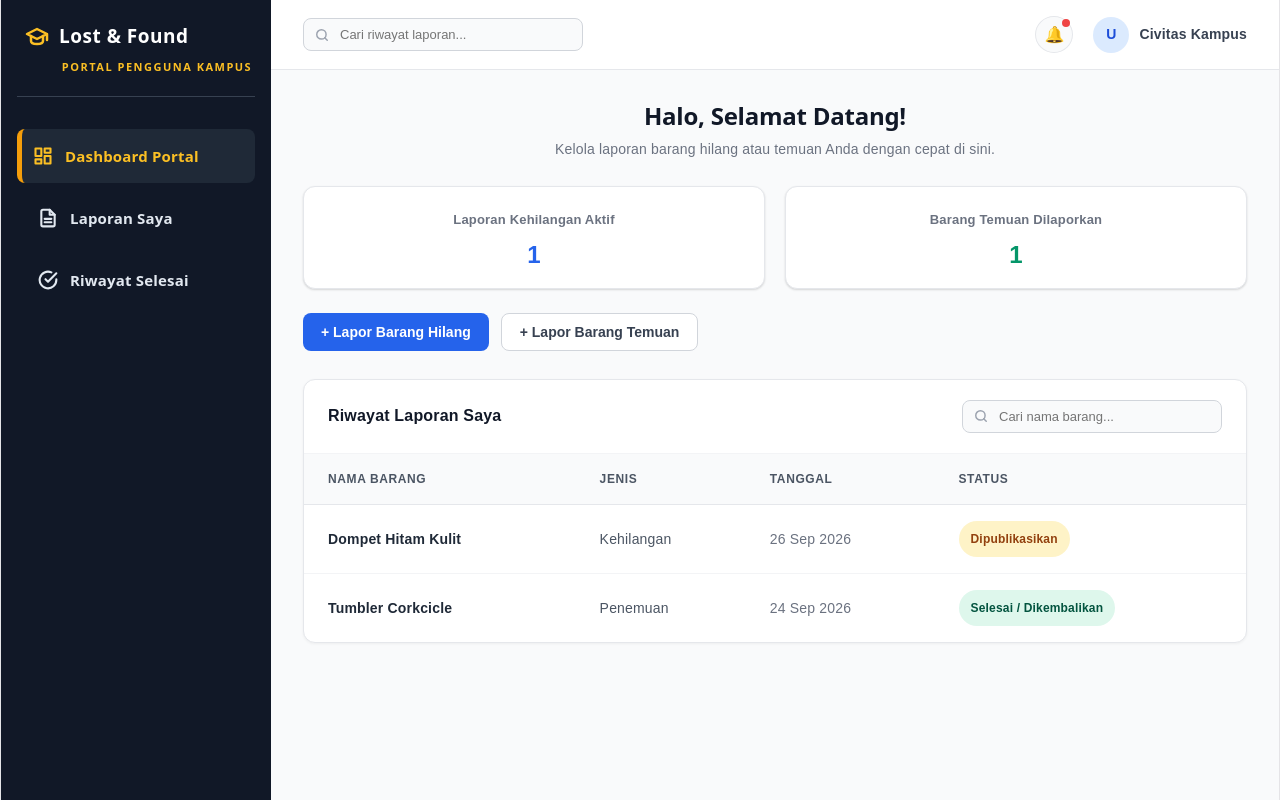
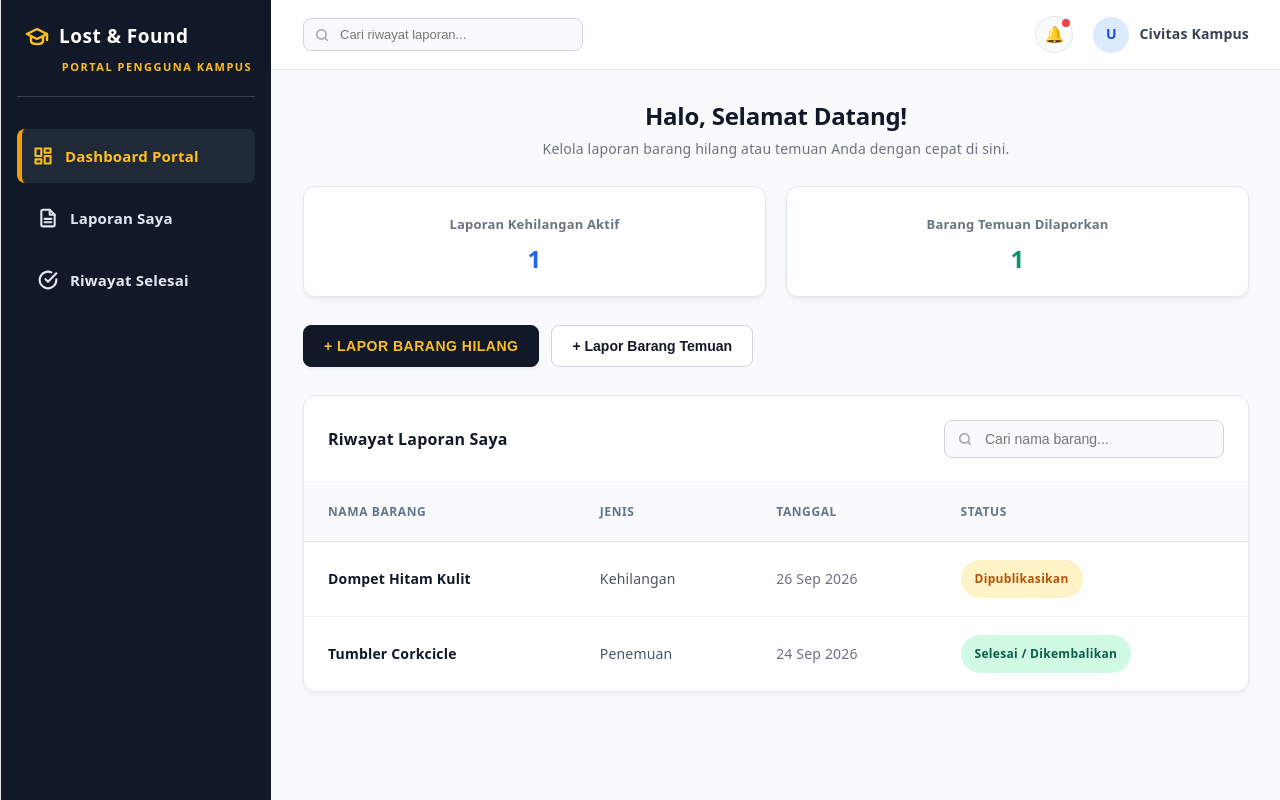
Before and after one commit to holyblesty/PBL03, a React (Vite) app in the folder lost-found-app/: page / in a window 1280 px wide. Built offline with nearby package versions, Linux system fonts and the light colour scheme.

Commit message:
satukan dan selaraskan css admin serta dashboard ke tema kontras tinggi

```diff
--- a/lost-found-app/src/App.css
+++ b/lost-found-app/src/App.css
@@ -1,4 +1,28 @@
-/* Reset total halaman */
+/* ==========================================================================
+   1. GLOBAL VARIABLES & RESET
+   ========================================================================== */
+:root {
+  /* Palet Warna Kontras Tinggi Keamanan Kampus */
+  --bg-dark: #111827;
+  /* Charcoal pekat (hampir hitam) */
+  --bg-dark-hover: #1F2937;
+  /* Charcoal agak terang untuk hover */
+  --accent-gold: #FBBF24;
+  /* Kuning Emas Terang Menyala */
+  --accent-orange: #F59E0B;
+  /* Oranye Emas Penanda */
+
+  /* Latar Konten & Teks */
+  --bg-main: #F8FAFC;
+  /* Abu-abu sangat muda bersih */
+  --text-main: #111827;
+  /* Teks utama hitam pekat */
+  --text-muted: #64748B;
+  /* Teks redup */
+  --border-color: #E2E8F0;
+  /* Garis pembatas tipis lembut */
+}
+
 * {
   box-sizing: border-box;
 }
@@ -9,8 +33,9 @@ html {
   padding: 0;
   width: 100%;
   height: 100%;
-  font-family: sans-serif;
-  background-color: #f8fafc;
+  font-family: system-ui, -apple-system, BlinkMacSystemFont, "Segoe UI", Roboto, sans-serif;
+  background-color: var(--bg-main);
+  color: var(--text-main);
 }
 
 #root {
@@ -18,7 +43,6 @@ html {
   min-height: 100vh;
 }
 
-/* Pembungkus utama aplikasi */
 .app-container {
   width: 100%;
   min-height: 100vh;
@@ -26,129 +50,30 @@ html {
   padding: 0;
 }
 
-/* Container Admin: Paksa nempel dari kiri layar */
-.admin-container {
+/* ==========================================================================
+   2. MAIN CONTAINERS & LAYOUT LAYERS
+   ========================================================================== */
+.admin-container,
+.dashboard-container {
   display: flex;
   width: 100vw;
-  min-height: 100vh;
+  height: 100vh;
   margin: 0;
   padding: 0;
-}
-
-/* Sidebar di kiri */
-.admin-sidebar {
-  width: 250px;
-  background-color: #1e293b;
-  color: #fff;
-  padding: 20px;
-  height: 100vh;
-  flex-shrink: 0;
-}
-
-.admin-sidebar h2 {
-  margin-top: 0;
-  margin-bottom: 5px;
-}
-
-.admin-sidebar .subtitle {
-  font-size: 12px;
-  color: #94a3b8;
-  margin-bottom: 30px;
-}
-
-.admin-nav {
-  display: flex;
-  flex-direction: column;
-  gap: 10px;
-}
-
-.admin-nav a {
-  color: #94a3b8;
-  text-decoration: none;
-  padding: 10px;
-  border-radius: 5px;
-}
-
-.admin-nav a.active,
-.admin-nav a:hover {
-  color: #fff;
-  background-color: #334155;
-}
-
-/* Area Konten Utama di kanan */
-.admin-main {
-  flex-grow: 1;
-  background-color: #f8fafc;
-  padding: 40px;
-  overflow-y: auto;
-}
-
-.admin-header {
-  margin-bottom: 30px;
-}
-
-.admin-header h1 {
-  margin: 0 0 10px 0;
-  color: #0f172a;
-  font-size: 28px;
-}
-
-.admin-header p {
-  color: #64748b;
-  margin: 0;
-}
-
-/* Grid Statistik */
-.stats-grid {
-  display: grid;
-  grid-template-columns: repeat(3, 1fr);
-  gap: 20px;
-}
-
-.stat-card {
-  background-color: #fff;
-  padding: 24px;
-  border-radius: 8px;
-  box-shadow: 0 1px 3px rgba(0, 0, 0, 0.1);
-}
-
-.stat-card h3 {
-  margin: 0 0 10px 0;
-  color: #334155;
-  font-size: 16px;
-}
-
-.stat-card p {
-  font-size: 28px;
-  font-weight: bold;
-  margin: 0;
-}
-
-.stat-blue {
-  color: #2563eb;
-}
-
-.stat-green {
-  color: #16a34a;
-}
-
-.stat-yellow {
-  color: #d97706;
-}
-
-/* Layout Utama Dashboard */
-.dashboard-container {
-  display: flex;
-  height: 100vh;
   overflow: hidden;
 }
 
+.admin-main,
 .dashboard-main {
   flex: 1;
   display: flex;
   flex-direction: column;
   overflow-y: auto;
-  background-color: #F9FAFB;
+  background-color: var(--bg-main);
+}
+
+.admin-main {
+  padding: 40px;
 }
 
 .dashboard-content {
@@ -156,29 +81,88 @@ html {
   box-sizing: border-box;
 }
 
-/* Statistik Kartu */
+/* Header Teks */
+.admin-header {
+  margin-bottom: 30px;
+}
+
+.admin-header h1 {
+  margin: 0 0 8px 0;
+  color: var(--text-main);
+  font-size: 28px;
+  font-weight: 800;
+  letter-spacing: -0.5px;
+}
+
+.admin-header p {
+  color: var(--text-muted);
+  margin: 0;
+  font-weight: 500;
+}
+
+/* ==========================================================================
+   3. STATISTIK KARTU (CARD STATS) & GRID
+   ========================================================================== */
+.stats-grid,
 .card-stats-container {
   display: grid;
-  grid-template-columns: repeat(auto-fit, minmax(220px, 1fr));
+  grid-template-columns: repeat(auto-fit, minmax(240px, 1fr));
   gap: 20px;
-  margin-bottom: 24px;
+  margin-bottom: 28px;
 }
 
+.stat-card,
 .dashboard-card {
   background: #FFFFFF;
-  padding: 20px 24px;
+  padding: 24px;
   border-radius: 12px;
-  box-shadow: 0 1px 3px rgba(0, 0, 0, 0.05), 0 1px 2px rgba(0, 0, 0, 0.1);
-  border: 1px solid #E5E7EB;
-  transition: transform 0.15s ease, box-shadow 0.15s ease;
+  box-shadow: 0 4px 6px -1px rgba(0, 0, 0, 0.05), 0 2px 4px -1px rgba(0, 0, 0, 0.03);
+  border: 1px solid var(--border-color);
+  transition: transform 0.2s ease, box-shadow 0.2s ease;
 }
 
+.stat-card:hover,
 .dashboard-card:hover {
   transform: translateY(-2px);
-  box-shadow: 0 4px 6px -1px rgba(0, 0, 0, 0.1);
+  box-shadow: 0 10px 15px -3px rgba(0, 0, 0, 0.05), 0 4px 6px -2px rgba(0, 0, 0, 0.03);
 }
 
-/* Tombol Aksi */
+.stat-card h3 {
+  margin: 0 0 12px 0;
+  color: var(--text-muted);
+  font-size: 14px;
+  font-weight: 700;
+  text-transform: uppercase;
+  letter-spacing: 0.05em;
+}
+
+.stat-card p {
+  font-size: 32px;
+  font-weight: 800;
+  margin: 0;
+  letter-spacing: -1px;
+}
+
+/* Warna Angka Statistik Diselaraskan */
+.stat-blue {
+  color: #3B82F6;
+}
+
+/* Info Umum */
+.stat-green {
+  color: #10B981;
+}
+
+/* Selesai/Clear */
+.stat-yellow {
+  color: var(--accent-orange);
+}
+
+/* Pending/Proses */
+
+/* ==========================================================================
+   4. TOMBOL AKSI (ACTION BUTTONS)
+   ========================================================================== */
 .action-buttons {
   display: flex;
   gap: 12px;
@@ -187,31 +171,36 @@ html {
 }
 
 .btn-primary {
-  background-color: #2563EB;
+  background-color: var(--bg-dark);
+  color: var(--accent-gold);
+  border: 1px solid var(--bg-dark);
+  padding: 12px 20px;
+  font-size: 14px;
+  font-weight: 700;
+  border-radius: 8px;
+  cursor: pointer;
+  letter-spacing: 0.5px;
+  text-transform: uppercase;
+  transition: all 0.15s ease-in-out;
+  box-shadow: 0 2px 4px rgba(0, 0, 0, 0.05);
+}
+
+.btn-primary:hover {
+  background-color: var(--bg-dark-hover);
+  border-color: var(--bg-dark-hover);
   color: #FFFFFF;
-  border: none;
-  padding: 10px 18px;
+}
+
+.btn-secondary {
+  background-color: #FFFFFF;
+  color: var(--text-main);
+  border: 1px solid #D1D5DB;
+  padding: 12px 20px;
   font-size: 14px;
   font-weight: 600;
   border-radius: 8px;
   cursor: pointer;
-  transition: background-color 0.15s ease;
-}
-
-.btn-primary:hover {
-  background-color: #1D4ED8;
-}
-
-.btn-secondary {
-  background-color: #FFFFFF;
-  color: #374151;
-  border: 1px solid #D1D5DB;
-  padding: 10px 18px;
-  font-size: 14px;
-  font-weight: 600;
-  border-radius: 8px;
-  cursor: pointer;
-  transition: background-color 0.15s ease, border-color 0.15s ease;
+  transition: all 0.15s ease-in-out;
 }
 
 .btn-secondary:hover {
@@ -219,17 +208,114 @@ html {
   border-color: #9CA3AF;
 }
 
-/* Kartu Tabel Riwayat */
+/* ==========================================================================
+   5. MODERN TABLE STYLING
+   ========================================================================== */
 .table-card {
   background: #FFFFFF;
   border-radius: 12px;
-  padding: 24px;
-  border: 1px solid #E5E7EB;
-  box-shadow: 0 1px 3px rgba(0, 0, 0, 0.05);
+  border: 1px solid var(--border-color);
+  box-shadow: 0 4px 6px -1px rgba(0, 0, 0, 0.05);
+  overflow: hidden;
 }
 
-.custom-table {
+.table-header-wrapper {
+  display: flex;
+  justify-content: space-between;
+  align-items: center;
+  padding: 24px;
+  border-bottom: 1px solid #F1F5F9;
+  flex-wrap: wrap;
+  gap: 12px;
+}
+
+.search-input-wrapper {
+  position: relative;
+  width: 280px;
+}
+
+.search-input-wrapper input {
+  width: 100%;
+  padding: 10px 12px 10px 40px;
+  font-size: 14px;
+  font-weight: 500;
+  border-radius: 8px;
+  border: 1px solid #D1D5DB;
+  outline: none;
+  box-sizing: border-box;
+  background-color: #F8FAFC;
+  transition: all 0.15s ease;
+}
+
+.search-input-wrapper input:focus {
+  border-color: var(--accent-orange);
+  box-shadow: 0 0 0 3px rgba(245, 158, 11, 0.15);
+  background-color: #FFFFFF;
+}
+
+.search-input-wrapper svg {
+  position: absolute;
+  left: 14px;
+  top: 50%;
+  transform: translateY(-50%);
+}
+
+.modern-table {
   width: 100%;
   border-collapse: collapse;
   text-align: left;
 }
+
+.modern-table th {
+  background-color: #F8FAFC;
+  padding: 16px 24px;
+  font-size: 12px;
+  color: var(--text-muted);
+  font-weight: 700;
+  text-transform: uppercase;
+  letter-spacing: 0.05em;
+  border-bottom: 1px solid var(--border-color);
+}
+
+.modern-table td {
+  padding: 18px 24px;
+  font-size: 14px;
+  color: var(--text-main);
+  border-bottom: 1px solid #F1F5F9;
+  font-weight: 500;
+}
+
+.modern-table tbody tr {
+  transition: background-color 0.15s ease;
+}
+
+.modern-table tbody tr:hover {
+  background-color: #F8FAFC;
+}
+
+.modern-table tbody tr:last-child td {
+  border-bottom: none;
+}
+
+/* ==========================================================================
+   6. STATUS BADGES
+   ========================================================================== */
+.badge {
+  display: inline-flex;
+  align-items: center;
+  padding: 6px 14px;
+  border-radius: 9999px;
+  font-size: 12px;
+  font-weight: 700;
+  letter-spacing: 0.3px;
+}
+
+.badge.published {
+  background-color: #FEF3C7;
+  color: #B45309;
+}
+
+.badge.completed {
+  background-color: #D1FAE5;
+  color: #065F46;
+}
--- a/lost-found-app/src/UserDashboard.jsx
+++ b/lost-found-app/src/UserDashboard.jsx
@@ -18,10 +18,8 @@ export default function UserDashboard() {
 
     return (
         <div className="dashboard-container">
-            {/* Sidebar Samping */}
             <UserSidebar />
 
-            {/* Konten Utama */}
             <main className="dashboard-main">
                 <UserNavbar />
 
@@ -47,89 +45,55 @@ export default function UserDashboard() {
                         <button className="btn-secondary">+ Lapor Barang Temuan</button>
                     </div>
 
-                    {/* Kartu Tabel dengan Desain Modern */}
-                    <div className="table-card" style={{ padding: '0', overflow: 'hidden', border: '1px solid #E5E7EB', borderRadius: '12px', background: '#FFFFFF', boxShadow: '0 1px 3px rgba(0,0,0,0.05)' }}>
-
-                        {/* Header Atas Tabel & Search Bar */}
-                        <div style={{ display: 'flex', justifyContent: 'space-between', alignItems: 'center', padding: '20px 24px', borderBottom: '1px solid #F3F4F6', flexWrap: 'wrap', gap: '12px' }}>
+                    {/* Tabel dengan Kelas CSS Terpisah */}
+                    <div className="table-card">
+                        <div className="table-header-wrapper">
                             <h3 style={{ margin: 0, fontSize: '16px', fontWeight: '700', color: '#111827' }}>Riwayat Laporan Saya</h3>
 
-                            <div style={{ position: 'relative', width: '260px' }}>
+                            <div className="search-input-wrapper">
                                 <input
                                     type="text"
                                     placeholder="Cari nama barang..."
                                     value={searchQuery}
                                     onChange={(e) => setSearchQuery(e.target.value)}
-                                    style={{
-                                        width: '100%',
-                                        padding: '8px 12px 8px 36px',
-                                        fontSize: '13px',
-                                        borderRadius: '8px',
-                                        border: '1px solid #D1D5DB',
-                                        outline: 'none',
-                                        boxSizing: 'border-box',
-                                        backgroundColor: '#F9FAFB',
-                                        transition: 'all 0.15s ease'
-                                    }}
                                 />
-                                <svg style={{ position: 'absolute', left: '12px', top: '50%', transform: 'translateY(-50%)' }} width="14" height="14" viewBox="0 0 24 24" fill="none" stroke="#9CA3AF" strokeWidth="2.5" strokeLinecap="round" strokeLinejoin="round">
+                                <svg width="14" height="14" viewBox="0 0 24 24" fill="none" stroke="#9CA3AF" strokeWidth="2.5" strokeLinecap="round" strokeLinejoin="round">
                                     <circle cx="11" cy="11" r="8" />
                                     <line x1="21" y1="21" x2="16.65" y2="16.65" />
                                 </svg>
                             </div>
                         </div>
 
-                        {/* Wrapper Tabel */}
                         <div style={{ overflowX: 'auto' }}>
-                            <table style={{ width: '100%', borderCollapse: 'collapse', textAlign: 'left' }}>
+                            <table className="modern-table">
                                 <thead>
-                                    <tr style={{ backgroundColor: '#F9FAFB', borderBottom: '1px solid #E5E7EB' }}>
-                                        <th style={{ padding: '12px 24px', fontSize: '12px', color: '#4B5563', fontWeight: '700', textTransform: 'uppercase', letterSpacing: '0.05em' }}>Nama Barang</th>
-                                        <th style={{ padding: '12px 20px', fontSize: '12px', color: '#4B5563', fontWeight: '700', textTransform: 'uppercase', letterSpacing: '0.05em' }}>Jenis</th>
-                                        <th style={{ padding: '12px 20px', fontSize: '12px', color: '#4B5563', fontWeight: '600', textTransform: 'uppercase', letterSpacing: '0.05em' }}>Tanggal</th>
-                                        <th style={{ padding: '12px 24px', fontSize: '12px', color: '#4B5563', fontWeight: '600', textTransform: 'uppercase', letterSpacing: '0.05em' }}>Status</th>
+                                    <tr>
+                                        <th>Nama Barang</th>
+                                        <th>Jenis</th>
+                                        <th>Tanggal</th>
+                                        <th>Status</th>
                                     </tr>
                                 </thead>
                                 <tbody>
                                     {filteredReports.length > 0 ? (
-                                        filteredReports.map((item, index) => (
-                                            <tr
-                                                key={item.id}
-                                                style={{
-                                                    borderBottom: index !== filteredReports.length - 1 ? '1px solid #F3F4F6' : 'none',
-                                                    transition: 'background-color 0.15s ease'
-                                                }}
-                                                onMouseEnter={(e) => e.currentTarget.style.backgroundColor = '#F9FAFB'}
-                                                onMouseLeave={(e) => e.currentTarget.style.backgroundColor = 'transparent'}
-                                            >
-                                                <td style={{ padding: '16px 24px', fontSize: '14px', fontWeight: '600', color: '#1F2937' }}>
-                                                    {item.namaBarang}
-                                                </td>
-                                                <td style={{ padding: '16px 20px', fontSize: '14px', color: '#4B5563' }}>
-                                                    {item.jenis}
-                                                </td>
-                                                <td style={{ padding: '16px 20px', fontSize: '14px', color: '#6B7280' }}>
-                                                    {item.tanggal}
-                                                </td>
-                                                <td style={{ padding: '16px 24px', fontSize: '14px' }}>
-                                                    <span style={{
-                                                        display: 'inline-flex',
-                                                        alignItem: 'center',
-                                                        padding: '5px 12px',
-                                                        borderRadius: '9999px',
-                                                        fontSize: '12px',
-                                                        fontWeight: '600',
-                                                        backgroundColor: item.status.includes('Selesai') ? '#DEF7EC' : '#FEF3C7',
-                                                        color: item.status.includes('Selesai') ? '#03543F' : '#92400E'
-                                                    }}>
-                                                        {item.status}
-                                                    </span>
-                                                </td>
-                                            </tr>
-                                        ))
+                                        filteredReports.map((item) => {
+                                            const isCompleted = item.status.includes('Selesai');
+                                            return (
+                                                <tr key={item.id}>
+                                                    <td style={{ fontWeight: '600' }}>{item.namaBarang}</td>
+                                                    <td style={{ color: '#4B5563' }}>{item.jenis}</td>
+                                                    <td style={{ color: '#6B7280' }}>{item.tanggal}</td>
+                                                    <td>
+                                                        <span className={`badge ${isCompleted ? 'completed' : 'published'}`}>
+                                                            {item.status}
+                                                        </span>
+                                                    </td>
+                                                </tr>
+                                            );
+                                        })
                                     ) : (
                                         <tr>
-                                            <td colSpan="4" style={{ padding: '32px', textAlign: 'center', color: '#6B7280', fontSize: '14px' }}>
+                                            <td colSpan="4" style={{ textAlign: 'center', color: '#6B7280', padding: '32px' }}>
                                                 Tidak ada laporan yang cocok dengan pencarian "{searchQuery}"
                                             </td>
                                         </tr>
```
